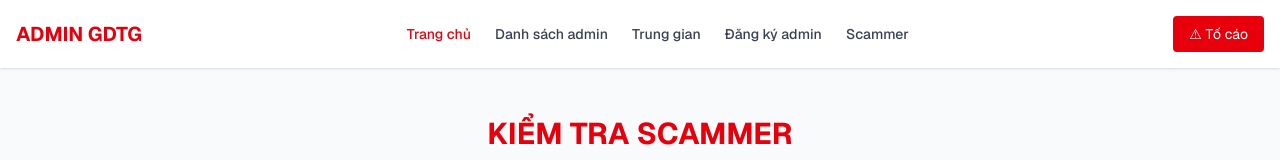
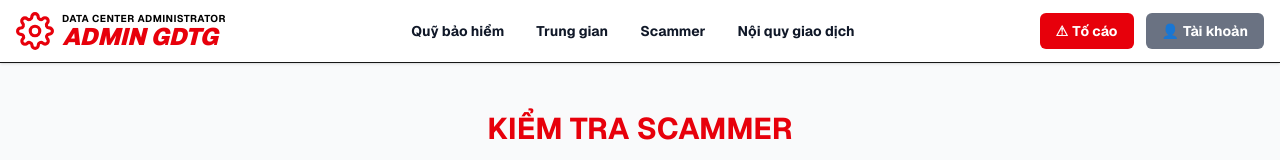
Before and after one commit to nghuydl09-prog/admingdtg, a Next.js app: page / in a window 1280 px wide. Shown: the top 160 px of the page. Built offline with nearby package versions, Linux system fonts and the light colour scheme.

Commit message:
Update header giong mau moi

```diff
--- a/app/admins/page.tsx
+++ b/app/admins/page.tsx
@@ -23,7 +23,6 @@ export default function AdminsList() {
     "Đột Kích", "FIFA Online 4", "LOL", "Thiết Kế WEB", "Nạp Kim Cương"
   ];
 
-  // 1. Lọc theo thanh tìm kiếm và bộ lọc tag
   const filteredAdmins = admins.filter((admin) => {
     const matchesSearch =
       admin.name?.toLowerCase().includes(searchQuery.toLowerCase()) ||
@@ -37,11 +36,9 @@ export default function AdminsList() {
     return matchesSearch && matchesFilter;
   });
 
-  // 2. Phân chia thành 2 danh sách: Điều hành và Thường
   const executiveAdmins = filteredAdmins.filter(admin => admin.is_executive === true);
   const normalAdmins = filteredAdmins.filter(admin => admin.is_executive !== true);
 
-  // Component hiển thị lưới Admin (Dùng chung cho cả 2 khu vực)
   const AdminGrid = ({ list, startIndex = 0 }: { list: any[], startIndex?: number }) => (
     <div className="grid grid-cols-2 md:grid-cols-4 lg:grid-cols-6 gap-6">
       {list.map((admin, index) => (
@@ -60,19 +57,38 @@ export default function AdminsList() {
   return (
     <div className="min-h-screen bg-gray-50 font-sans pb-20">
 
-      {/* HEADER */}
-      <header className="bg-white shadow-sm py-4 mb-0">
+      {/* THANH MENU HEADER MỚI */}
+      <header className="bg-white shadow-sm py-3 mb-0 border-b">
         <div className="container mx-auto px-4 flex justify-between items-center">
-          <nav className="hidden md:flex space-x-6 text-sm font-medium text-gray-700">
-         <Link href="/" className="hover:text-red-600">Trang chủ</Link>
-         <Link href="/admins" className="text-red-600">Danh sách admin</Link>
-         <Link href="/" className="hover:text-red-600">Trung gian</Link>
-         <Link href="/" className="hover:text-red-600">Đăng ký admin</Link>
-         <Link href="/" className="hover:text-red-600">Scammer</Link>
-        </nav>
-          <Link href="#" className="bg-red-600 text-white px-4 py-2 rounded text-sm hover:bg-red-700">
-            ⚠ Tố cáo
+
+          {/* Logo */}
+          <Link href="/" className="flex items-center gap-2">
+            <div className="text-red-600">
+              <svg xmlns="http://www.w3.org/2000/svg" width="38" height="38" viewBox="0 0 24 24" fill="none" stroke="currentColor" strokeWidth="2" strokeLinecap="round" strokeLinejoin="round"><circle cx="12" cy="12" r="3"></circle><path d="M19.4 15a1.65 1.65 0 0 0 .33 1.82l.06.06a2 2 0 0 1 0 2.83 2 2 0 0 1-2.83 0l-.06-.06a1.65 1.65 0 0 0-1.82-.33 1.65 1.65 0 0 0-1 1.51V21a2 2 0 0 1-2 2 2 2 0 0 1-2-2v-.09A1.65 1.65 0 0 0 9 19.4a1.65 1.65 0 0 0-1.82.33l-.06.06a2 2 0 0 1-2.83 0 2 2 0 0 1 0-2.83l.06-.06a1.65 1.65 0 0 0 .33-1.82 1.65 1.65 0 0 0-1.51-1H3a2 2 0 0 1-2-2 2 2 0 0 1 2-2h.09A1.65 1.65 0 0 0 4.6 9a1.65 1.65 0 0 0-.33-1.82l-.06-.06a2 2 0 0 1 0-2.83 2 2 0 0 1 2.83 0l.06.06a1.65 1.65 0 0 0 1.82.33H9a1.65 1.65 0 0 0 1-1.51V3a2 2 0 0 1 2-2 2 2 0 0 1 2 2v.09a1.65 1.65 0 0 0 1 1.51 1.65 1.65 0 0 0 1.82-.33l.06-.06a2 2 0 0 1 2.83 0 2 2 0 0 1 0 2.83l-.06.06a1.65 1.65 0 0 0-.33 1.82V9a1.65 1.65 0 0 0 1.51 1H21a2 2 0 0 1 2 2 2 2 0 0 1-2 2h-.09a1.65 1.65 0 0 0-1.51 1z"></path></svg>
+            </div>
+            <div className="flex flex-col">
+              <span className="text-[10px] font-bold text-black uppercase leading-tight tracking-wider">Data Center Administrator</span>
+              <span className="text-2xl font-black text-red-600 leading-none italic">ADMIN GDTG</span>
+            </div>
           </Link>
+
+          {/* Menu */}
+          <nav className="hidden lg:flex space-x-8 text-sm font-bold text-gray-900">
+            <Link href="#" className="hover:text-red-600">Quỹ bảo hiểm</Link>
+            <Link href="#" className="hover:text-red-600">Trung gian</Link>
+            <Link href="#" className="hover:text-red-600">Scammer</Link>
+            <Link href="#" className="hover:text-red-600">Nội quy giao dịch</Link>
+          </nav>
+
+          {/* Nút bấm bên phải */}
+          <div className="flex items-center gap-3">
+            <Link href="#" className="bg-red-600 text-white px-4 py-2 rounded-md text-sm font-bold hover:bg-red-700 flex items-center gap-1">
+              <span>⚠</span> Tố cáo
+            </Link>
+            <Link href="/login" className="bg-gray-500 text-white px-4 py-2 rounded-md text-sm font-bold hover:bg-gray-600 flex items-center gap-1">
+              <span>👤</span> Tài khoản
+            </Link>
+          </div>
         </div>
       </header>
 
@@ -125,7 +141,6 @@ export default function AdminsList() {
           </div>
         ) : (
           <>
-            {/* PHẦN 1: ADMIN ĐIỀU HÀNH */}
             {executiveAdmins.length > 0 && (
               <div className="mb-12">
                 <h2 className="text-xl font-bold text-gray-900 mb-6 flex items-center gap-2 uppercase">
@@ -136,7 +151,6 @@ export default function AdminsList() {
               </div>
             )}
 
-            {/* PHẦN 2: DANH SÁCH ADMIN THƯỜNG */}
             {normalAdmins.length > 0 && (
               <div className="mb-12">
                 <h2 className="text-xl font-bold text-gray-900 mb-6 flex items-center gap-2 uppercase">
--- a/app/page.tsx
+++ b/app/page.tsx
@@ -3,24 +3,43 @@ import Link from "next/link";
 export default function Home() {
   return (
     <div className="min-h-screen bg-gray-50 font-sans">
-      {/* 1. Thanh Menu (Header) */}
-      <header className="bg-white shadow-sm py-4">
+
+      {/* THANH MENU HEADER MỚI */}
+      <header className="bg-white shadow-sm py-3 mb-0 border-b">
         <div className="container mx-auto px-4 flex justify-between items-center">
-          <div className="font-bold text-xl text-red-600">ADMIN GDTG</div>
-      <nav className="hidden md:flex space-x-6 text-sm font-medium text-gray-700">
-        <Link href="/" className="text-red-600">Trang chủ</Link>
-        <Link href="/admins" className="hover:text-red-600">Danh sách admin</Link>
-        <Link href="/" className="hover:text-red-600">Trung gian</Link>
-        <Link href="/" className="hover:text-red-600">Đăng ký admin</Link>
-        <Link href="/" className="hover:text-red-600">Scammer</Link>
-      </nav>
-          <Link href="#" className="bg-red-600 text-white px-4 py-2 rounded text-sm hover:bg-red-700">
-            ⚠ Tố cáo
+
+          {/* Logo */}
+          <Link href="/" className="flex items-center gap-2">
+            <div className="text-red-600">
+              <svg xmlns="http://www.w3.org/2000/svg" width="38" height="38" viewBox="0 0 24 24" fill="none" stroke="currentColor" strokeWidth="2" strokeLinecap="round" strokeLinejoin="round"><circle cx="12" cy="12" r="3"></circle><path d="M19.4 15a1.65 1.65 0 0 0 .33 1.82l.06.06a2 2 0 0 1 0 2.83 2 2 0 0 1-2.83 0l-.06-.06a1.65 1.65 0 0 0-1.82-.33 1.65 1.65 0 0 0-1 1.51V21a2 2 0 0 1-2 2 2 2 0 0 1-2-2v-.09A1.65 1.65 0 0 0 9 19.4a1.65 1.65 0 0 0-1.82.33l-.06.06a2 2 0 0 1-2.83 0 2 2 0 0 1 0-2.83l.06-.06a1.65 1.65 0 0 0 .33-1.82 1.65 1.65 0 0 0-1.51-1H3a2 2 0 0 1-2-2 2 2 0 0 1 2-2h.09A1.65 1.65 0 0 0 4.6 9a1.65 1.65 0 0 0-.33-1.82l-.06-.06a2 2 0 0 1 0-2.83 2 2 0 0 1 2.83 0l.06.06a1.65 1.65 0 0 0 1.82.33H9a1.65 1.65 0 0 0 1-1.51V3a2 2 0 0 1 2-2 2 2 0 0 1 2 2v.09a1.65 1.65 0 0 0 1 1.51 1.65 1.65 0 0 0 1.82-.33l.06-.06a2 2 0 0 1 2.83 0 2 2 0 0 1 0 2.83l-.06.06a1.65 1.65 0 0 0-.33 1.82V9a1.65 1.65 0 0 0 1.51 1H21a2 2 0 0 1 2 2 2 2 0 0 1-2 2h-.09a1.65 1.65 0 0 0-1.51 1z"></path></svg>
+            </div>
+            <div className="flex flex-col">
+              <span className="text-[10px] font-bold text-black uppercase leading-tight tracking-wider">Data Center Administrator</span>
+              <span className="text-2xl font-black text-red-600 leading-none italic">ADMIN GDTG</span>
+            </div>
           </Link>
+
+          {/* Menu */}
+          <nav className="hidden lg:flex space-x-8 text-sm font-bold text-gray-900">
+            <Link href="#" className="hover:text-red-600">Quỹ bảo hiểm</Link>
+            <Link href="#" className="hover:text-red-600">Trung gian</Link>
+            <Link href="#" className="hover:text-red-600">Scammer</Link>
+            <Link href="#" className="hover:text-red-600">Nội quy giao dịch</Link>
+          </nav>
+
+          {/* Nút bấm bên phải */}
+          <div className="flex items-center gap-3">
+            <Link href="#" className="bg-red-600 text-white px-4 py-2 rounded-md text-sm font-bold hover:bg-red-700 flex items-center gap-1">
+              <span>⚠</span> Tố cáo
+            </Link>
+            <Link href="/login" className="bg-gray-500 text-white px-4 py-2 rounded-md text-sm font-bold hover:bg-gray-600 flex items-center gap-1">
+              <span>👤</span> Tài khoản
+            </Link>
+          </div>
         </div>
       </header>
 
-      {/* 2. Khu vực Tìm kiếm chính */}
+      {/* NỘI DUNG TRANG CHỦ */}
       <main className="container mx-auto px-4 py-12 max-w-4xl text-center">
         <h1 className="text-3xl font-bold text-red-600 mb-4">KIỂM TRA SCAMMER</h1>
         <p className="text-gray-600 mb-8 text-sm md:text-base">
@@ -50,12 +69,12 @@ export default function Home() {
           </Link>
         </div>
 
-                {/* 3. Banner Quảng Cáo (Lưới ảnh) */}
+        {/* Banner Quảng Cáo (Lưới ảnh) */}
         <div className="grid grid-cols-1 md:grid-cols-2 gap-4">
-          {/* Thay tên file banner1.jpg bằng tên ảnh thật của bạn */}
-          <img src="/images/banner1.jpg" alt="Banner 2" className="rounded-lg w-full object-cover shadow-sm" />
+          <img src="/images/banner1.jpg" alt="Banner 1" className="rounded-lg w-full object-cover shadow-sm" />
           <img src="/images/banner2.jpg" alt="Banner 2" className="rounded-lg w-full object-cover shadow-sm" />
-
+          <img src="/images/banner3.jpg" alt="Banner 3" className="rounded-lg w-full object-cover shadow-sm" />
+          <img src="/images/banner4.jpg" alt="Banner 4" className="rounded-lg w-full object-cover shadow-sm" />
         </div>
       </main>
     </div>
```
